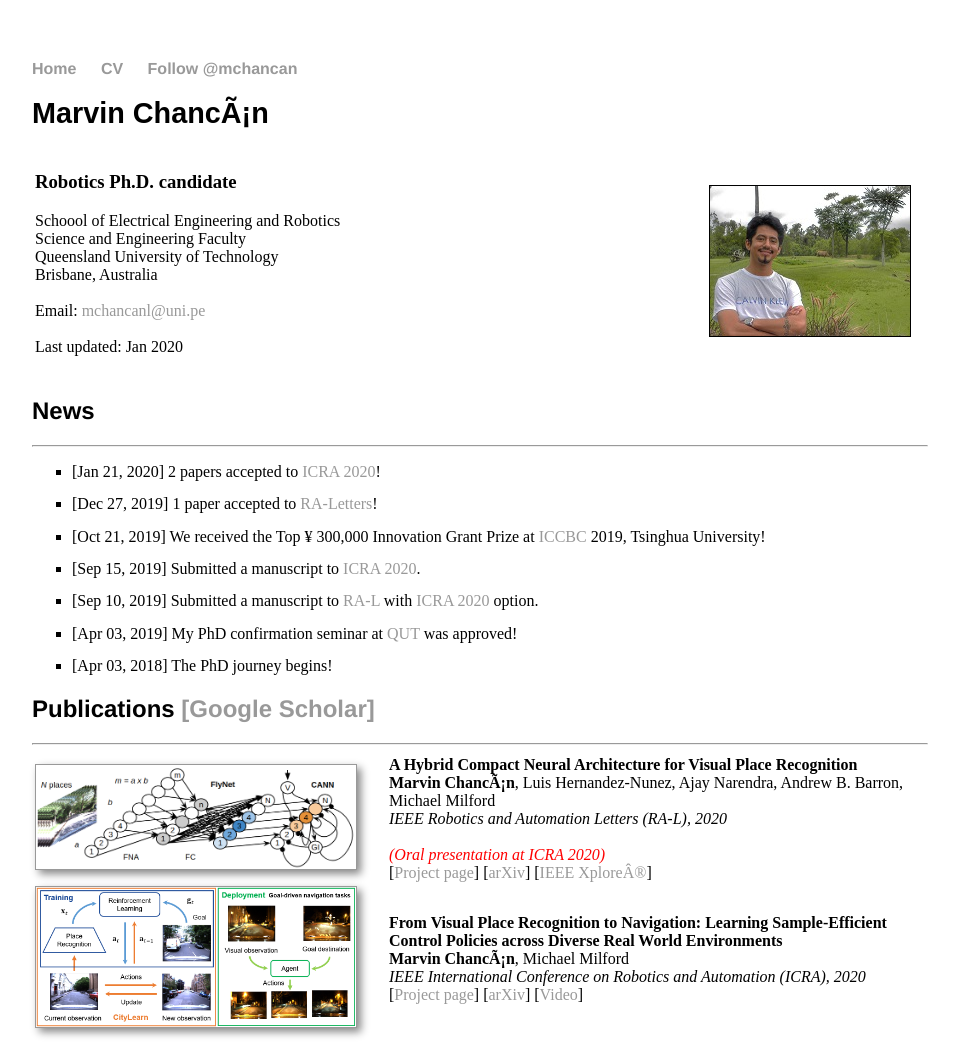
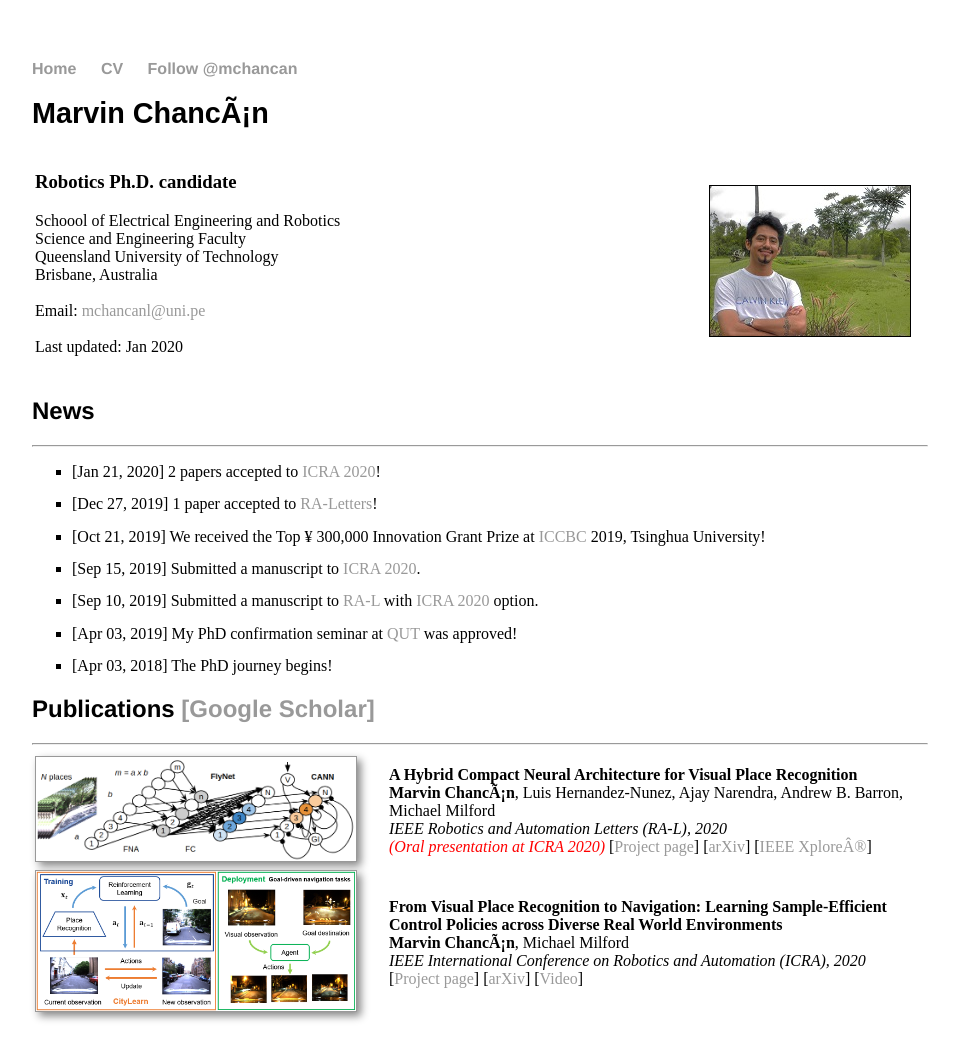
Before and after one commit to mchancan/mchancan.github.io, a Jekyll site: the page built from index.html, in a window 1280 px wide. Shown: the top 1042 px of the page, without its empty margins (160-1119 px from the left). Built offline with Jekyll 4.4.1, drawn with Linux system fonts in a browser that asks for light colours; comment, search, counter and statistics services are not loaded.

Commit message:
Update index.html

```diff
--- a/index.html
+++ b/index.html
@@ -64,8 +64,8 @@ title: Marvin Chancán
 		<td>
 			<b>A Hybrid Compact Neural Architecture for Visual Place Recognition</b></br>
 			<b>Marvin Chancán</b>, Luis Hernandez-Nunez, Ajay Narendra, Andrew B. Barron, Michael Milford</br>
-			<em>IEEE Robotics and Automation Letters (RA-L), 2020</em><br></br>
-			<font color = 'red'><em>(Oral presentation at ICRA 2020)</em></font></br>
+			<em>IEEE Robotics and Automation Letters (RA-L), 2020</em></br>
+			<font color = 'red'><em>(Oral presentation at ICRA 2020)</em></font>
 			[<a href="projects/FlyNet/index.html">Project page</a>]
 			[<a href="https://arxiv.org/abs/1910.06840">arXiv</a>]
 			[<a href="https://doi.org/10.1109/LRA.2020.2967324">IEEE Xplore®</a>]
@@ -78,7 +78,7 @@ title: Marvin Chancán
 		<td>
 			<b>From Visual Place Recognition to Navigation: Learning Sample-Efficient Control Policies across Diverse Real World Environments </b> <br>
 			<b>Marvin Chancán</b>, Michael Milford </br>
-			<em>IEEE International Conference on Robotics and Automation (ICRA), 2020</em><br>
+			<em>IEEE International Conference on Robotics and Automation (ICRA), 2020</em></br>
 			[<a href="projects/CityLearn/index.html">Project page</a>]
 			[<a href="https://arxiv.org/abs/1910.04335">arXiv</a>]
 			[<a href="https://youtu.be/042KjpOoNVw">Video</a>]
@@ -90,8 +90,8 @@ title: Marvin Chancán
 <hr>
 <table>
 	<tr>
-		<td>
-			<a href="https://www.researchgate.net/publication/336813940_NeuroSLAM_A_Brain_Inspired_SLAM_System_for_3D_Environments"><img style="vertical-align:middle" src="images/2R0A8419.jfif"  width="350" height="inherit" border="1px" alt="" /></a>
+		<td width="350">
+			<a href="https://www.researchgate.net/publication/336813940_NeuroSLAM_A_Brain_Inspired_SLAM_System_for_3D_Environments"><img style="box-shadow: 4px 4px 8px #888" src="images/2R0A8419.jfif"  width="320px" height="inherit" border="1px" /></a>
 		</td>
 		<td>
 			<b>NeuroSLAM: A Brain Inspired SLAM System for 3D Environments </b> <br>
```
